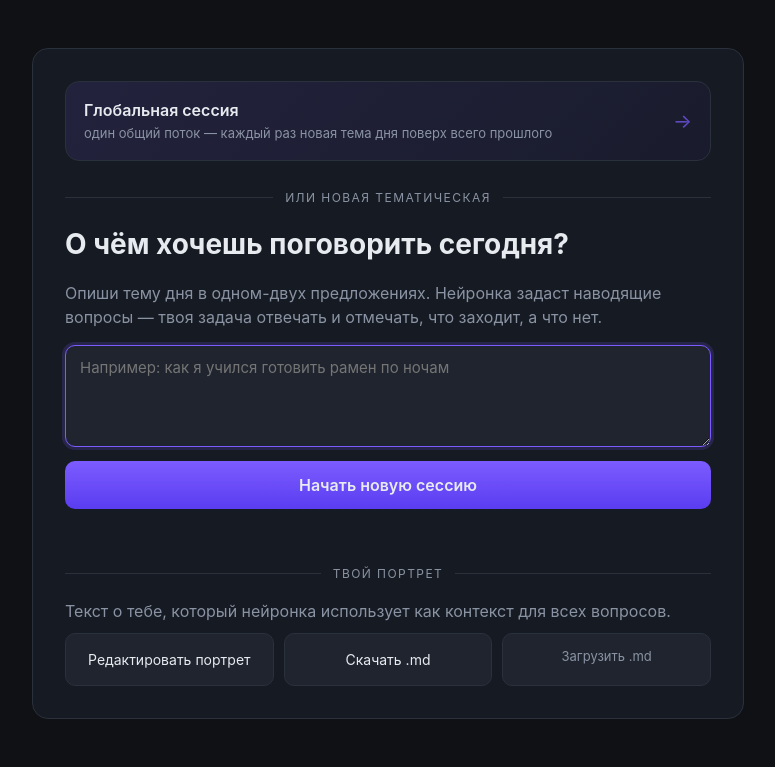
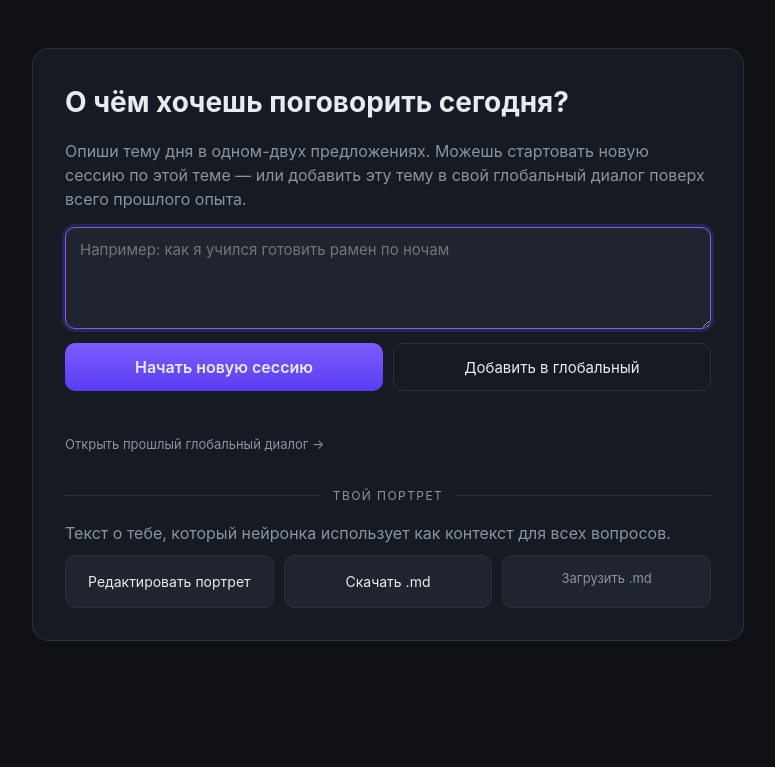
Before and after one commit to del0x3/200b, a FastAPI app: template app/templates/home.html in a window 1280 px wide. Shown: the part 76-843 px from the top of the page, without its empty margins (252-1027 px from the left). After the commit the page ends 717 px from the top, so only its background shows below. Run offline with FastAPI, Linux system fonts and the light colour scheme; the template is opened without the code that fills it, so the values that code supplies are empty.

Commit message:
ux(home): single topic form starts either a new session or the global one
Was two separate entry points: a CTA that redirects into the global session
where you re-enter the topic, plus the "О чём поговорим" form that only
starts thematic sessions. Now one form with two submit buttons (HTMX
hx-post on each button picks the endpoint) — same topic, two destinations.

Co-Authored-By: Claude Opus 4.7 (1M context) <noreply@anthropic.com>

```diff
--- a/app/static/style.css
+++ b/app/static/style.css
@@ -330,6 +330,28 @@ button.small, .action-btn.small {
 .global-cta-sub { font-size: 13px; color: var(--muted); margin-top: 2px; }
 .global-cta-arrow { font-size: 20px; color: var(--accent); opacity: 0.7; }
 .global-cta:hover .global-cta-arrow { opacity: 1; }
+
+.topic-actions {
+    display: flex;
+    gap: 10px;
+    flex-wrap: wrap;
+}
+.topic-actions button { flex: 1 1 220px; }
+
+.global-cta-open {
+    display: inline-block;
+    margin-top: 12px;
+    font-size: 13px;
+    color: var(--muted);
+    text-decoration: none;
+    padding: 4px 0;
+}
+.global-cta-open:hover { color: var(--text); text-decoration: none; }
+
+@media (max-width: 480px) {
+    .topic-actions { flex-direction: column; }
+    .topic-actions button { width: 100%; }
+}
 
 /* ===== Список сессий на главной ===== */
 .session-list {
--- a/app/templates/home.html
+++ b/app/templates/home.html
@@ -6,31 +6,24 @@
 {% block content %}
 <div class="card" id="chat-card">
     <div id="topic-form">
-        <a href="/chat/global" class="global-cta">
-            <span class="global-cta-body">
-                <span class="global-cta-title">Глобальная сессия</span>
-                <span class="global-cta-sub">один общий поток — каждый раз новая тема дня поверх всего прошлого</span>
-            </span>
-            <span class="global-cta-arrow" aria-hidden="true">→</span>
-        </a>
-
-        <div class="divider"><span>или новая тематическая</span></div>
-
         <h1>О чём хочешь поговорить сегодня?</h1>
-        <p class="muted">Опиши тему дня в одном-двух предложениях. Нейронка задаст наводящие вопросы — твоя задача отвечать и отмечать, что заходит, а что нет.</p>
-        <form hx-post="/chat/start"
-              hx-target="#chat-card"
+        <p class="muted">Опиши тему дня в одном-двух предложениях. Можешь стартовать новую сессию по этой теме — или добавить эту тему в свой глобальный диалог поверх всего прошлого опыта.</p>
+        <form hx-target="#chat-card"
               hx-swap="innerHTML"
               hx-disabled-elt="find button"
               hx-indicator="#start-loader"
               class="stack">
             <textarea name="topic" rows="4" required autofocus placeholder="Например: как я учился готовить рамен по ночам"></textarea>
-            <button type="submit" class="primary big">Начать новую сессию</button>
+            <div class="topic-actions">
+                <button type="submit" class="primary big" hx-post="/chat/start">Начать новую сессию</button>
+                <button type="submit" class="ghost big" hx-post="/chat/global/start" title="Глобальный диалог — один общий поток, копится поверх всех тем">Добавить в глобальный</button>
+            </div>
             <div class="loader" id="start-loader" aria-live="polite" aria-hidden="true">
                 <span class="spinner"></span>
                 <span class="loader-text">формулирую первый вопрос…</span>
             </div>
         </form>
+        <a href="/chat/global" class="global-cta-open muted">Открыть прошлый глобальный диалог →</a>
 
         {% if sessions %}
         <div class="divider"><span>прошлые сессии</span></div>
```
Also changed, not shown: tests/test_chat.py (+22 -0 lines), tests/test_pages.py (+5 -0 lines).
